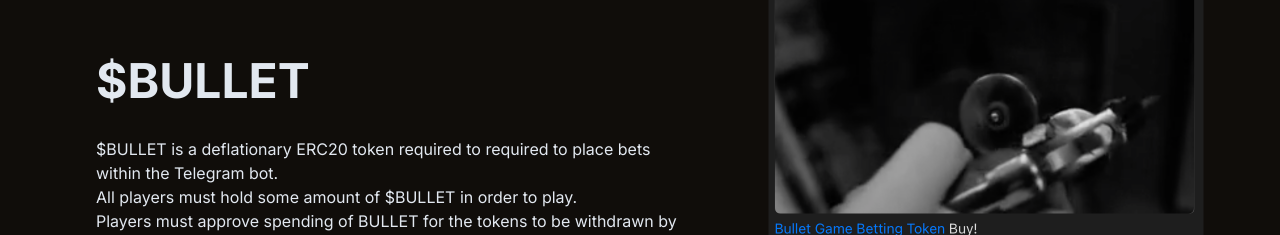
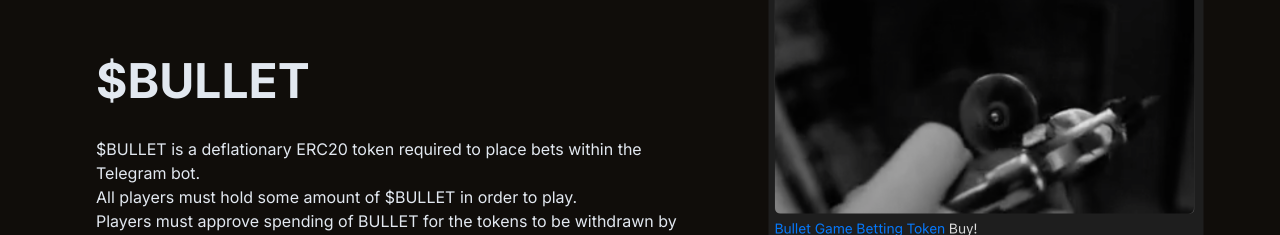
Before and after one commit to PajkeGit/bullet, a Next.js app: page / in a window 1280 px wide. Shown: the part 2540-2775 px from the top of the page. Built offline with nearby package versions, Linux system fonts and the light colour scheme.

Commit message:
typo fix

```diff
--- a/src/app/Components/Sections/SectionBullet.tsx
+++ b/src/app/Components/Sections/SectionBullet.tsx
@@ -11,8 +11,8 @@ const SectionBullet: React.FC = () => {
       <div className="w-[300px] md:w-[600px]">
         <h1 className="text-5xl font-bold mb-8">$BULLET</h1>
         <p>
-          $BULLET is a deflationary ERC20 token required to required to place
-          bets within the Telegram bot.
+          $BULLET is a deflationary ERC20 token required to place bets within
+          the Telegram bot.
         </p>
         <p>All players must hold some amount of $BULLET in order to play.</p>
         <p>
```
